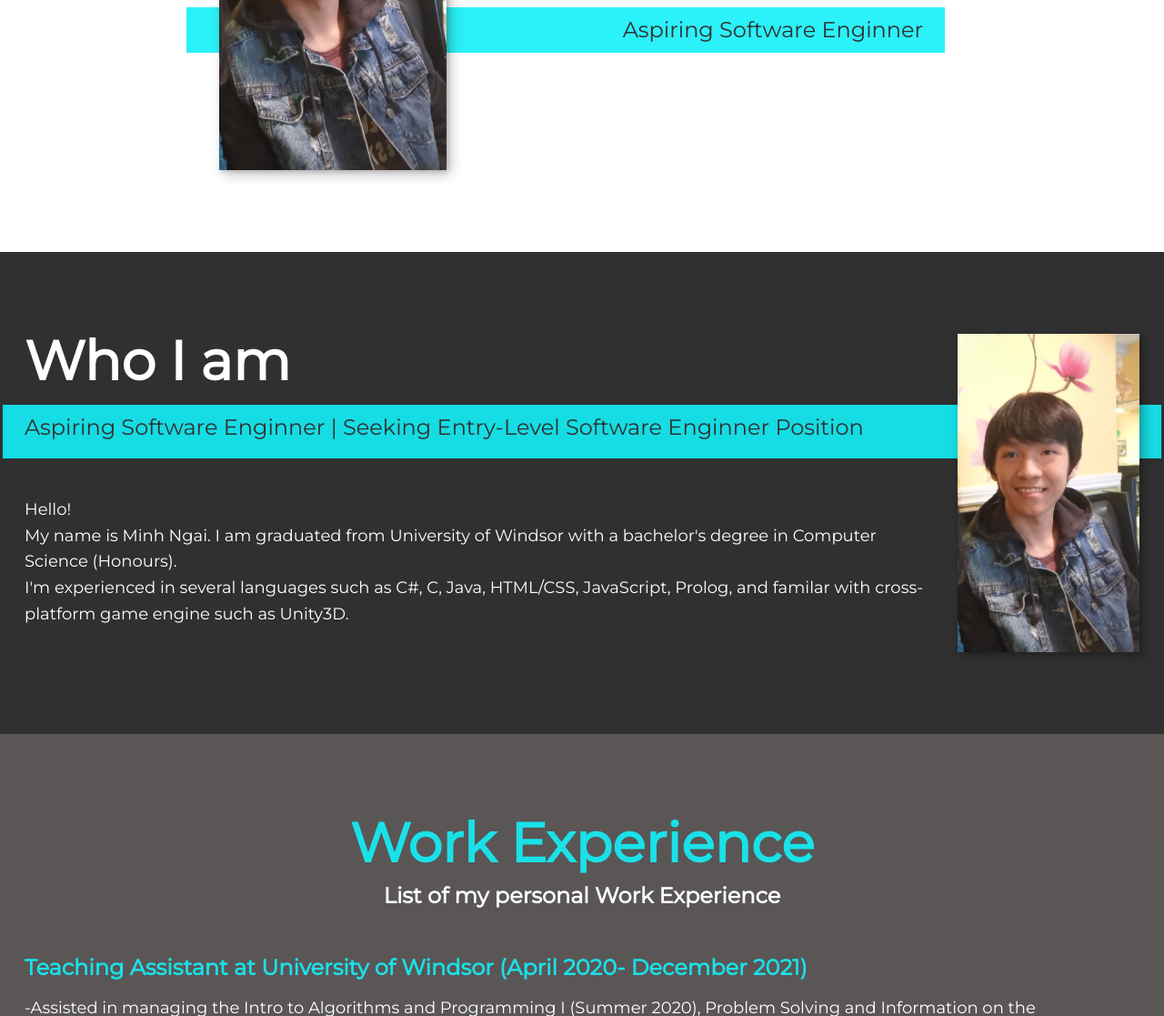
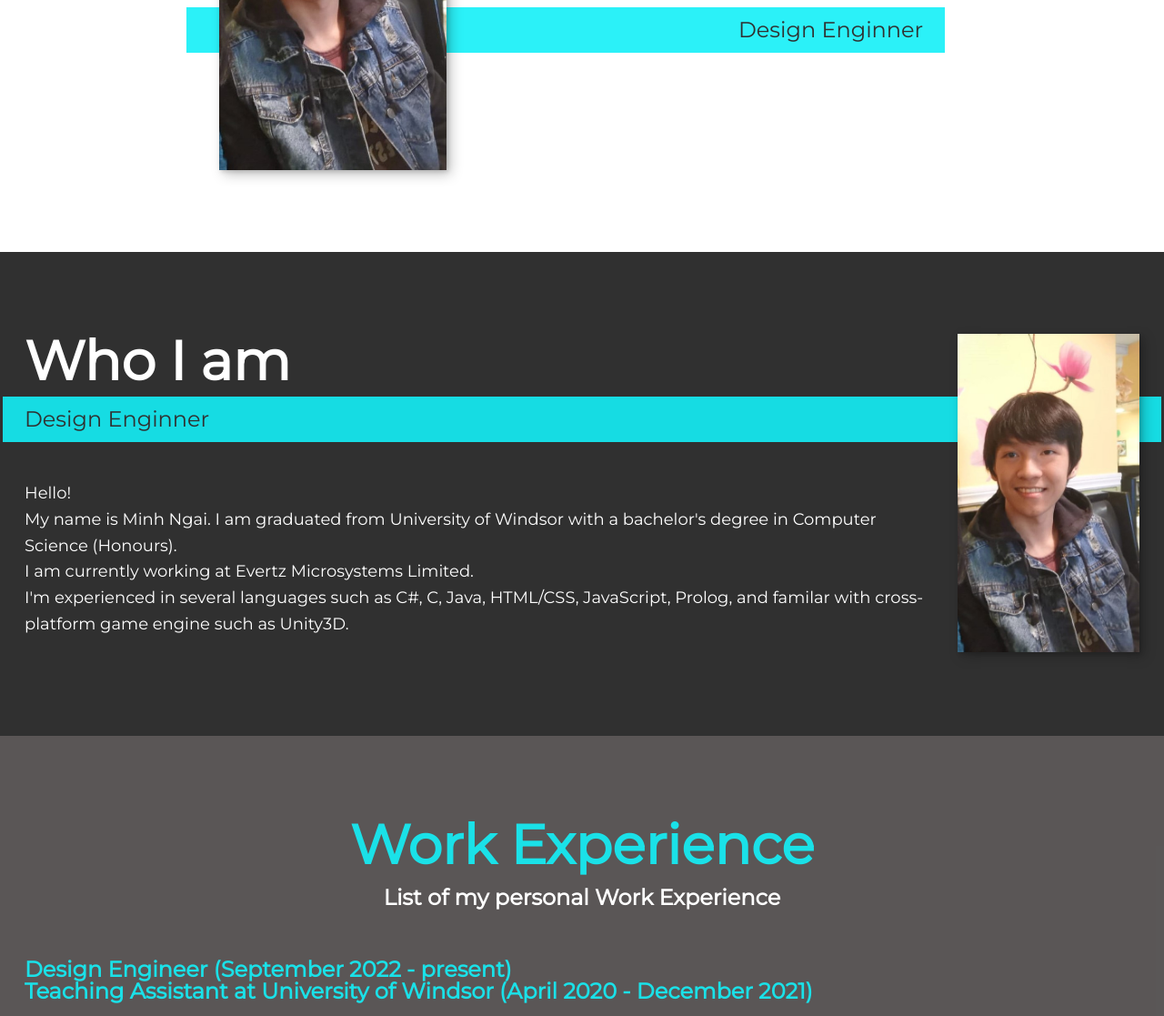
Before and after one commit to VanMinhNgai/Myweb, a plain HTML site: page index.html in a window 1280 px wide. Shown: the part 341-1458 px from the top of the page at 91% size. Drawn offline with nearby package versions, Linux system fonts and the light colour scheme.

Commit message:
Update index.html
Update information

```diff
--- a/index.html
+++ b/index.html
@@ -37,7 +37,7 @@
             <h1 class="section_title section_title--intro">
                 Hi, I am <br><strong>Van Minh Ngai</strong>
             </h1>
-            <p class="section_sub section_sub--intro">Aspiring Software Enginner</p>
+            <p class="section_sub section_sub--intro">Design Enginner</p>
             <!--Add my imagine in here-->
             <img src="img/271491720_223685223274374_5894695807500226089_n.jpg" alt="Author's picture" class="intro_img">
         </section>
@@ -45,11 +45,12 @@
         <!--About Me Section-->
         <section class="about-me" id="aboutme">
             <h2 class="section_title section_title--about">Who I am</h2>
-            <p class="section_sub section_sub--about">Aspiring Software Enginner | Seeking Entry-Level Software Enginner Position</p>
+            <p class="section_sub section_sub--about">Design Enginner</p>
             <div class="about-me_body">
                 <p class="about-me-bio">
                 Hello!
                 <br>My name is Minh Ngai. I am graduated from University of Windsor with a bachelor's degree in Computer Science (Honours).
+                <br>I am currently working at Evertz Microsystems Limited.
                 <br>I'm experienced in several languages such as C#, C, Java, HTML/CSS, JavaScript, Prolog, and familar with cross-platform game engine such as Unity3D.
                 </p>
             </div>
@@ -62,7 +63,8 @@
             <p class="section_sub section_sub--experience">List of my personal Work Experience</p>
             <div class="experience-list">
                 <div class = "experience-items">
-                    <h3 class="experience-items-header">Teaching Assistant at University of Windsor (April  2020- December 2021)</h3>
+                    <h3 class="experience-items-header">Design Engineer (September 2022 - present)</h3>
+                    <h3 class="experience-items-header">Teaching Assistant at University of Windsor (April  2020 - December 2021)</h3>
                     <p class="experience-items-body">
                         -Assisted in managing the Intro to Algorithms and Programming I (Summer 2020), Problem Solving and Information on the Internet(Summer 2021), and Key Concepts for End-Users (Fall 2020, Winter 2021, and Fall 2021) classes for 5 different semesters.
                         <br>-Graded assignments and midterms.
```
